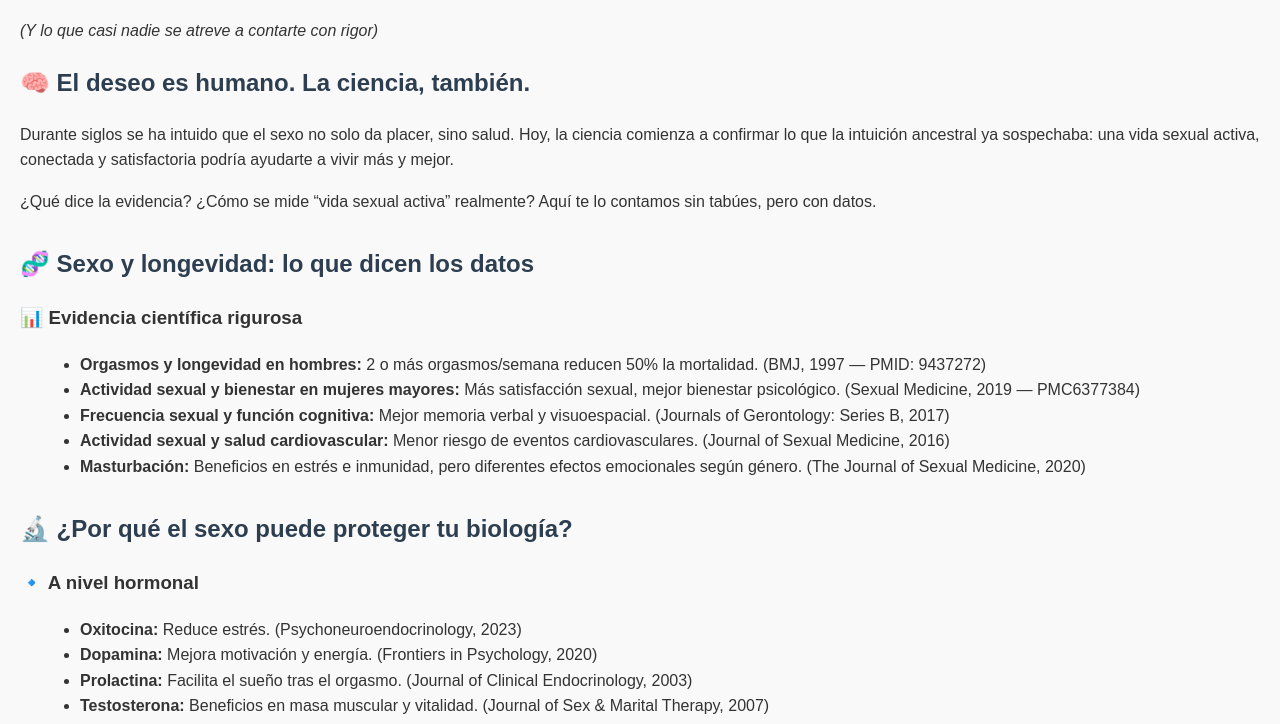
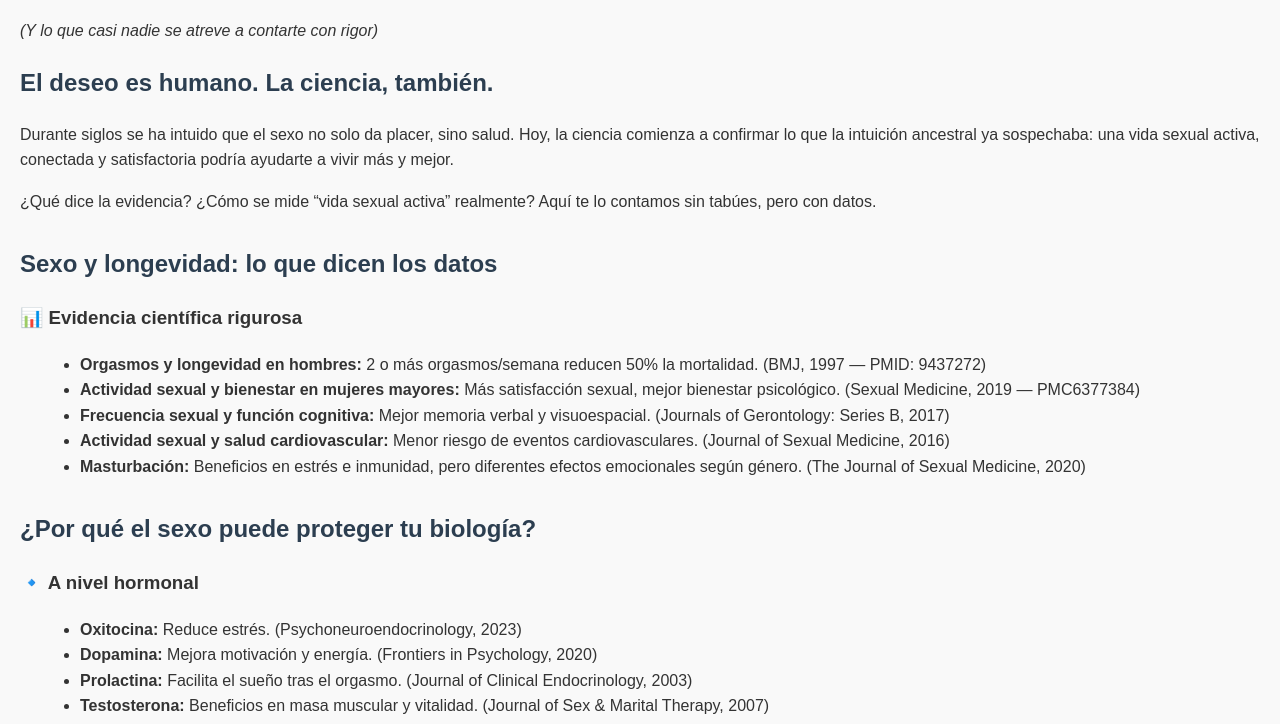
Before and after one commit to nrventurini/sexo_y_longevidad, a plain HTML site: page index.html in a window 1280 px wide. Shown: the part 76-800 px from the top of the page. Drawn offline with Linux system fonts and the light colour scheme.

Commit message:
Update index.html

```diff
--- a/index.html
+++ b/index.html
@@ -46,13 +46,13 @@
     <p><em>(Y lo que casi nadie se atreve a contarte con rigor)</em></p>
 
     <div class="section">
-        <h2>🧠 El deseo es humano. La ciencia, también.</h2>
+        <h2>El deseo es humano. La ciencia, también.</h2>
         <p>Durante siglos se ha intuido que el sexo no solo da placer, sino salud. Hoy, la ciencia comienza a confirmar lo que la intuición ancestral ya sospechaba: una vida sexual activa, conectada y satisfactoria podría ayudarte a vivir más y mejor.</p>
         <p>¿Qué dice la evidencia? ¿Cómo se mide “vida sexual activa” realmente? Aquí te lo contamos sin tabúes, pero con datos.</p>
     </div>
 
     <div class="section">
-        <h2>🧬 Sexo y longevidad: lo que dicen los datos</h2>
+        <h2>Sexo y longevidad: lo que dicen los datos</h2>
         <h3>📊 Evidencia científica rigurosa</h3>
         <ul>
             <li><strong>Orgasmos y longevidad en hombres:</strong> 2 o más orgasmos/semana reducen 50% la mortalidad. (BMJ, 1997 — PMID: 9437272)</li>
@@ -64,7 +64,7 @@
     </div>
 
     <div class="section">
-        <h2>🔬 ¿Por qué el sexo puede proteger tu biología?</h2>
+        <h2>¿Por qué el sexo puede proteger tu biología?</h2>
         <h3>🔹 A nivel hormonal</h3>
         <ul>
             <li><strong>Oxitocina:</strong> Reduce estrés. (Psychoneuroendocrinology, 2023)</li>
@@ -98,7 +98,7 @@
     </div>
 
     <div class="highlight">
-        <h2>🧠 Reflexión final</h2>
+        <h2>Reflexión final</h2>
         <p>Tu cuerpo no solo quiere vivir más.<br>Quiere vivir pleno.<br>El placer, el deseo y la conexión son parte de tu biología regenerativa.</p>
     </div>
 
```
